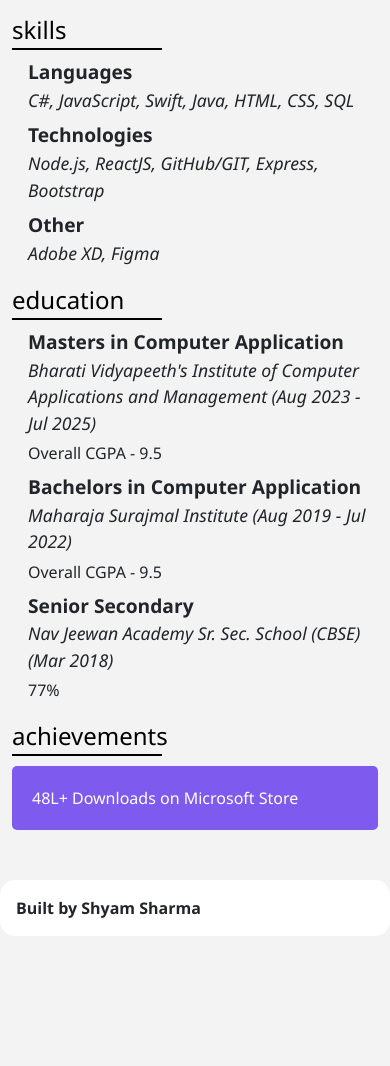
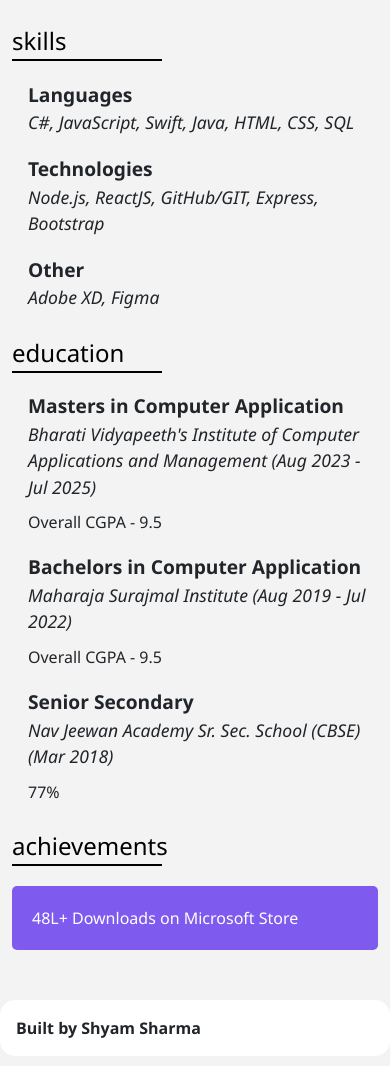
Before and after one commit to shyamshr93/shyamshr93.github.io, a PHP site: page / in a window 390 px wide. Shown: the part 3123-4189 px from the top of the page. Before the commit the page ends 4069 px from the top, so only its background shows below. Run offline with PHP 8.4, Linux system fonts and the light colour scheme.

Commit message:
fix ui for mobile

```diff
--- a/css/main.css
+++ b/css/main.css
@@ -107,6 +107,11 @@ body {
     margin-top: 10px;
 }
 
+.jumplink-div{
+    justify-content: flex-start;
+    margin: auto 0;
+}
+
 .bt-jumplink {
     color: var(--text-color);
     font-size: 1.3em;
@@ -158,6 +163,7 @@ body {
 .text-sub-header {
     font-weight: 600;
     font-size: 1.2em;
+    margin-top: 1em;
 }
 
 
@@ -203,6 +209,7 @@ body {
     align-items: center;
     flex-direction: column;
     text-decoration: none;
+    border-radius: 10px;
 }
 
 .app-header {
@@ -221,7 +228,7 @@ body {
     font-style: italic;
     font-weight: 200;
     font-size: 1.1em;
-    margin: 0px 0px 5px 0;
+    margin: 0px 0px 10px 0;
 }
 
 .see-more{
@@ -237,7 +244,7 @@ body {
     color: white;
     border-radius: 5px;
     padding: 20px;
-    margin-top: 10px;
+    margin-top: 20px;
 
 }
 
@@ -291,6 +298,10 @@ footer {
         font-size: 1.4em;
     }
 
+    .jumplink-div{
+        justify-content: center;
+    }
+
     .bt-jumplink {
         font-size: 1.8em;
     }
--- a/index.html
+++ b/index.html
@@ -53,11 +53,11 @@
 
         </div>
         <div class="container-fluid mt-4" style="max-width: 1500px;">
-            <div class="row justify-content-center">
+            <div class="row jumplink-div">
                 <a class="bt-jumplink col-auto" href="#projects">projects</a>
-                <a class="bt-jumplink col-auto mx-4" href="#skills">skills</a>
+                <a class="bt-jumplink col-auto" href="#skills">skills</a>
                 <a class="bt-jumplink col-auto" href="#education">education</a>
-                <a class="bt-jumplink col-auto ms-4">resume</a>
+                <a class="bt-jumplink col-auto">resume</a>
             </div>
         </div>
 
@@ -83,7 +83,8 @@
                             href="https://apps.microsoft.com/detail/9nh759pmh26m?hl=en-US&gl=US">
                             <div class="app-header">melosik</div>
                             <div class="app-sub-header">Music Player</div>
-                            <img src="./Assets/icons/csharp.png" class="mt-2" style="opacity: 0.8;" height="35" alt="csharp" />
+                            <img src="./Assets/icons/csharp.png" class="mt-2" style="opacity: 0.8;" height="35"
+                                alt="csharp" />
                         </a>
                     </div>
                     <div
@@ -92,7 +93,8 @@
                             href="https://apps.microsoft.com/detail/9pfxdzf5hkfv?hl=en-US&gl=US">
                             <div class="app-header">ark view</div>
                             <div class="app-sub-header">RSS Reader</div>
-                            <img src="./Assets/icons/csharp.png" class="mt-2" style="opacity: 0.8;" height="35" alt="csharp" />
+                            <img src="./Assets/icons/csharp.png" class="mt-2" style="opacity: 0.8;" height="35"
+                                alt="csharp" />
                         </a>
                     </div>
                     <div
@@ -101,7 +103,8 @@
                             href="https://apps.microsoft.com/detail/9nblggh4s87w?hl=en-US&gl=US">
                             <div class="app-header">photo scan</div>
                             <div class="app-sub-header">OCR and QR Code</div>
-                            <img src="./Assets/icons/csharp.png" class="mt-2" style="opacity: 0.8;" height="35" alt="csharp" />
+                            <img src="./Assets/icons/csharp.png" class="mt-2" style="opacity: 0.8;" height="35"
+                                alt="csharp" />
                         </a>
                     </div>
                     <div
@@ -110,7 +113,8 @@
                             href="https://apps.microsoft.com/detail/9nblggh4nrcq?hl=en-US&gl=US">
                             <div class="app-header">nextpad</div>
                             <div class="app-sub-header">Notepad</div>
-                            <img src="./Assets/icons/csharp.png" class="mt-2" style="opacity: 0.8;" height="35" alt="csharp" />
+                            <img src="./Assets/icons/csharp.png" class="mt-2" style="opacity: 0.8;" height="35"
+                                alt="csharp" />
                         </a>
                     </div>
                 </div>
@@ -126,21 +130,24 @@
                         <a class="app-sub-div text-center" target="_blank" href="https://projecteva.onrender.com/">
                             <div class="app-header">eva</div>
                             <div class="app-sub-header">web app</div>
-                            <img src="./Assets/icons/nodejs.png" class="mt-2" style="opacity: 0.8;" height="45" alt="nodejs" />
+                            <img src="./Assets/icons/nodejs.png" class="mt-2" style="opacity: 0.8;" height="45"
+                                alt="nodejs" />
                         </a>
                     </div>
                     <div style="background-image: url(./Assets/apps/gitrel.png); grid-row: 1;">
                         <a class="app-sub-div text-center" target="_blank" href="https://shyamshr93.github.io/gitrel/">
                             <div class="app-header">gitrel</div>
                             <div class="app-sub-header">Track github release</div>
-                            <img src="./Assets/icons/js.png" class="mt-2" style="opacity: 0.8;" height="35" alt="JavaScript" />
+                            <img src="./Assets/icons/js.png" class="mt-2" style="opacity: 0.8;" height="35"
+                                alt="JavaScript" />
                         </a>
                     </div>
                     <div style="background-image: url(./Assets/apps/nomtes.png);">
                         <a class="app-sub-div text-center" target="_blank" href="https://xbotics7.github.io/Nomtes/">
                             <div class="app-header">nomtes</div>
                             <div class="app-sub-header">Track github release</div>
-                            <img src="./Assets/icons/js.png" class="mt-2" style="opacity: 0.8;" height="35" alt="JavaScript" />
+                            <img src="./Assets/icons/js.png" class="mt-2" style="opacity: 0.8;" height="35"
+                                alt="JavaScript" />
                         </a>
                     </div>
                 </div>
@@ -151,11 +158,13 @@
                     android
                 </div>
                 <div class="app-div">
-                    <div style="background-image: url('https://xbotics7.github.io/NomtesApp/assets/display_phone.png'); grid-row: 1;">
+                    <div
+                        style="background-image: url('https://xbotics7.github.io/NomtesApp/assets/display_phone.png'); grid-row: 1;">
                         <a class="app-sub-div text-center" target="_blank" href="https://xbotics7.github.io/NomtesApp/">
                             <div class="app-header">nomtes app</div>
                             <div class="app-sub-header">android app</div>
-                            <img src="./Assets/icons/java.png" class="mt-2" style="opacity: 0.8;" height="35" alt="Java" />
+                            <img src="./Assets/icons/java.png" class="mt-2" style="opacity: 0.8;" height="35"
+                                alt="Java" />
                         </a>
                     </div>
 
@@ -163,34 +172,34 @@
             </div>
         </div>
         <div class="container-fluid my-3" id="skills">
-            <div class="text-header my-2">skills</div>
+            <div class="text-header mt-4">skills</div>
             <div class="ms-3">
                 <div class="text-sub-header">Languages</div>
                 <div class="header-desc">C#, JavaScript, Swift, Java, HTML, CSS, SQL</div>
-                <div class="text-sub-header mt-2">Technologies</div>
+                <div class="text-sub-header">Technologies</div>
                 <div class="header-desc">Node.js, ReactJS, GitHub/GIT, Express, Bootstrap</div>
-                <div class="text-sub-header mt-2">Other</div>
+                <div class="text-sub-header">Other</div>
                 <div class="header-desc">Adobe XD, Figma</div>
             </div>
         </div>
         <div class="container-fluid my-3" id="education">
-            <div class="text-header my-2">education</div>
+            <div class="text-header mt-4">education</div>
             <div class="ms-3">
                 <div class="text-sub-header">Masters in Computer Application</div>
                 <div class="header-desc">Bharati Vidyapeeth's Institute of Computer Applications and Management (Aug
                     2023 -
                     Jul 2025)</div>
                 <div>Overall CGPA - 9.5</div>
-                <div class="text-sub-header mt-2">Bachelors in Computer Application</div>
+                <div class="text-sub-header">Bachelors in Computer Application</div>
                 <div class="header-desc">Maharaja Surajmal Institute (Aug 2019 - Jul 2022)</div>
                 <div>Overall CGPA - 9.5</div>
-                <div class="text-sub-header mt-2">Senior Secondary</div>
+                <div class="text-sub-header">Senior Secondary</div>
                 <div class="header-desc">Nav Jeewan Academy Sr. Sec. School (CBSE) (Mar 2018)</div>
                 <div>77%</div>
             </div>
         </div>
         <div class="container-fluid my-3" id="achievements">
-            <div class="text-header my-2">achievements</div>
+            <div class="text-header mt-4">achievements</div>
             <div class="achieve-div">
                 48L+ Downloads on Microsoft Store
             </div>
```
Lines whose indentation alone changed are shown as unchanged.
